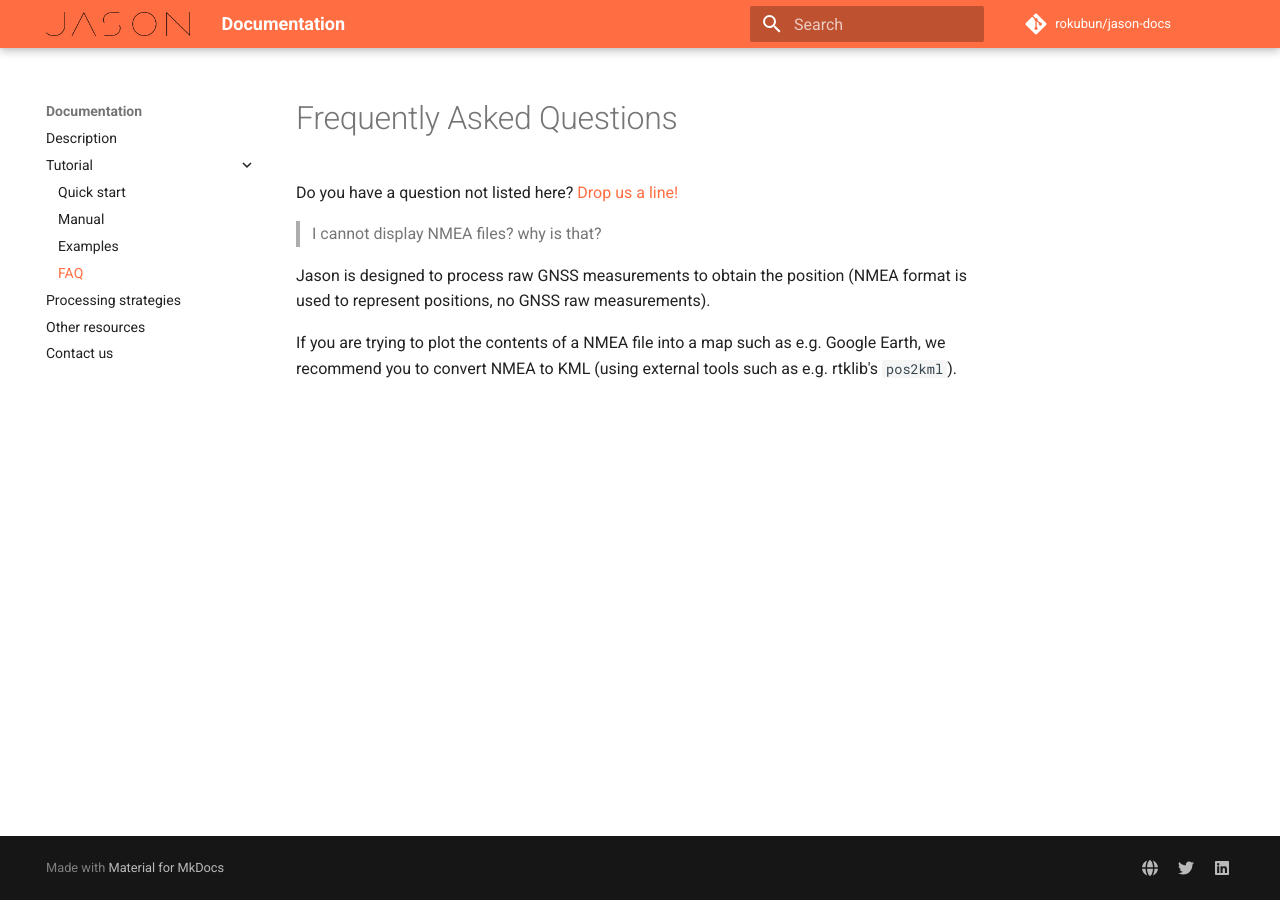
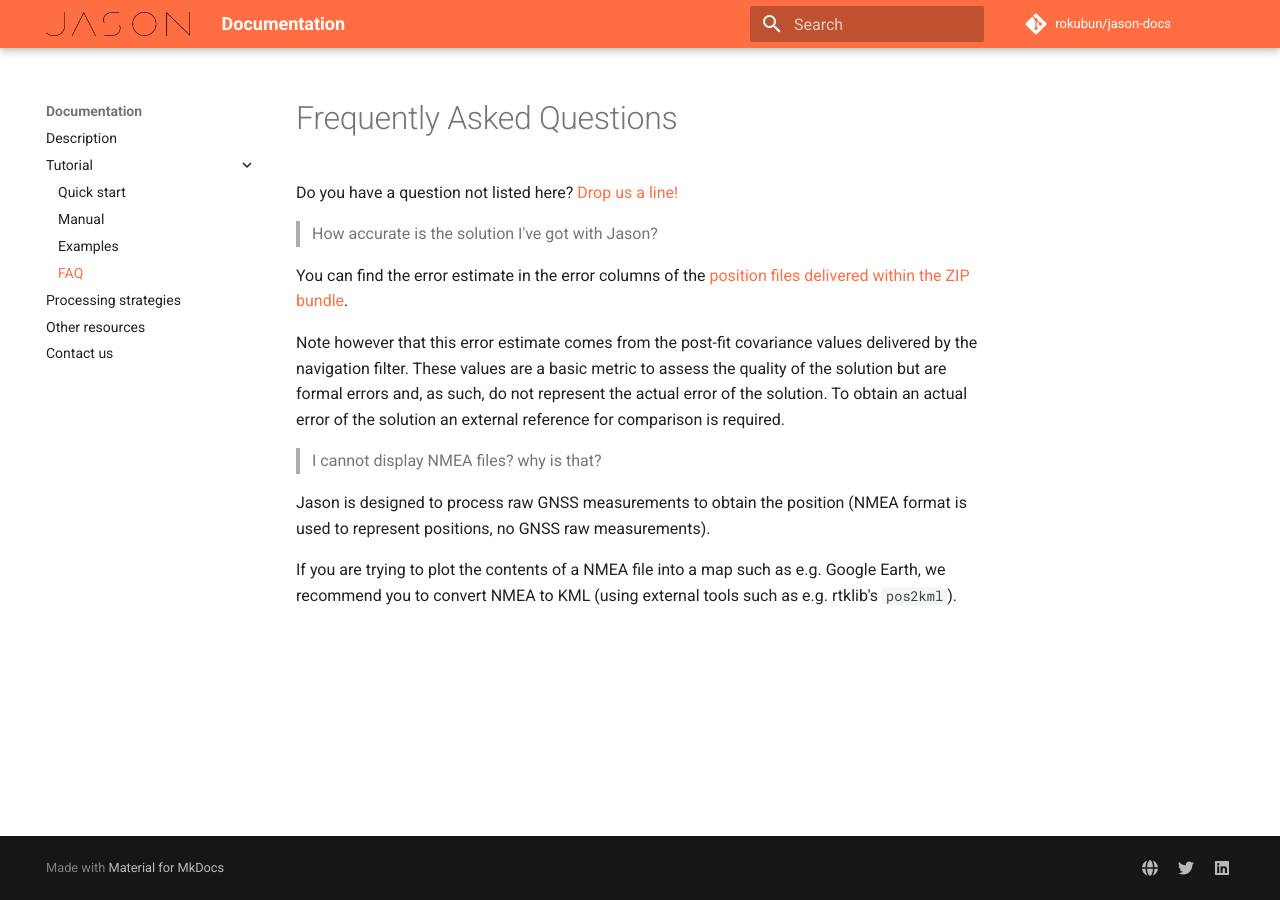
Before and after one commit to rokubun/jason-docs, an MkDocs documentation site: the page built from docs/faq.md, in a window 1280 px wide. Built offline with MkDocs 1.6.1 and Material for MkDocs 9.7.7, drawn with Linux system fonts in a browser that asks for light colours; comment, search, counter and statistics services are not loaded.

Commit message:
feat: add info on solution quality in faq

```diff
--- a/docs/faq.md
+++ b/docs/faq.md
@@ -1,6 +1,17 @@
 # Frequently Asked Questions
 
 Do you have a question not listed here? [Drop us a line!](mailto:info@rokubun.cat?subject=[Jason doc] faq request)
+
+> How accurate is the solution I've got with Jason?
+
+You can find the error estimate in the error columns of the [position files
+delivered within the ZIP bundle](../manual#position-files-csv).
+
+Note however that this error estimate comes from the post-fit covariance values
+delivered by the navigation filter. These values are a basic metric
+to assess the quality of the solution but are formal errors and, as such, do not represent
+the actual error of the solution. To obtain an actual error of the solution an
+external reference for comparison is required.
 
 > I cannot display NMEA files? why is that?
 
```
